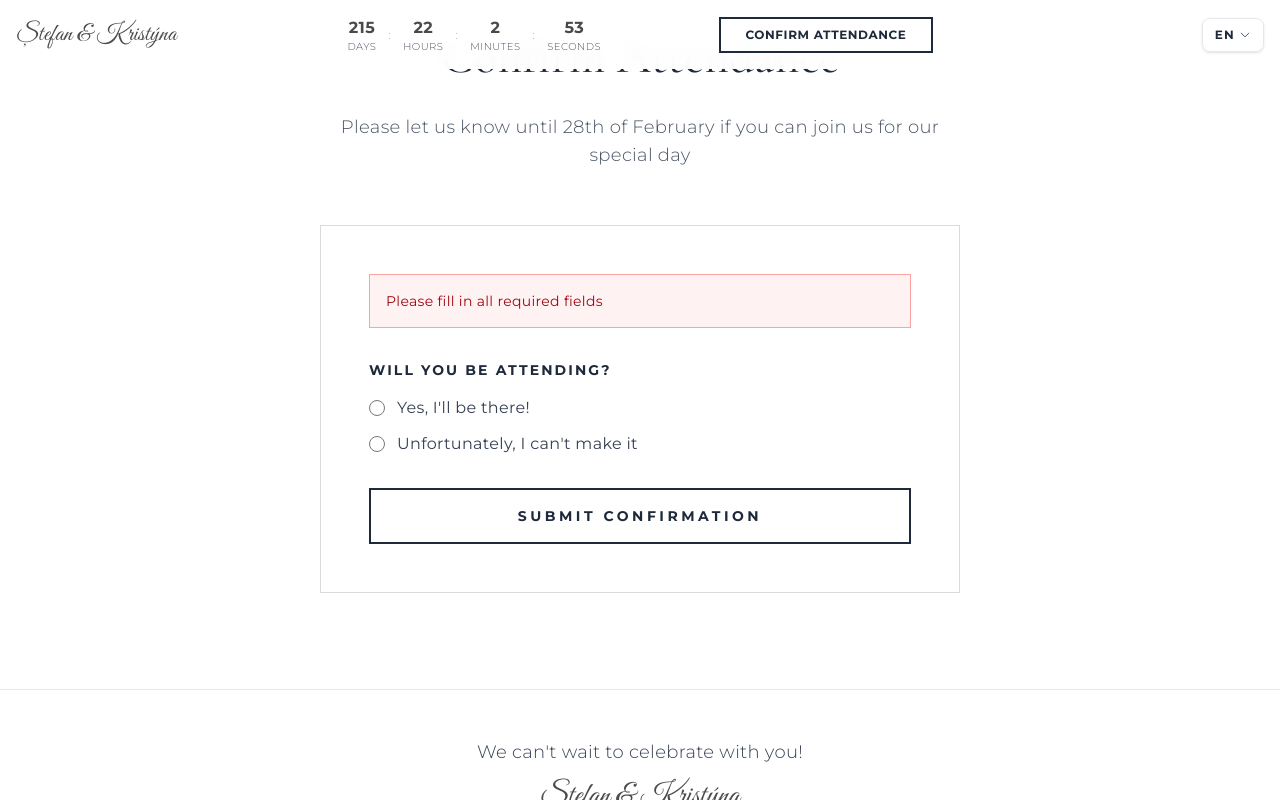
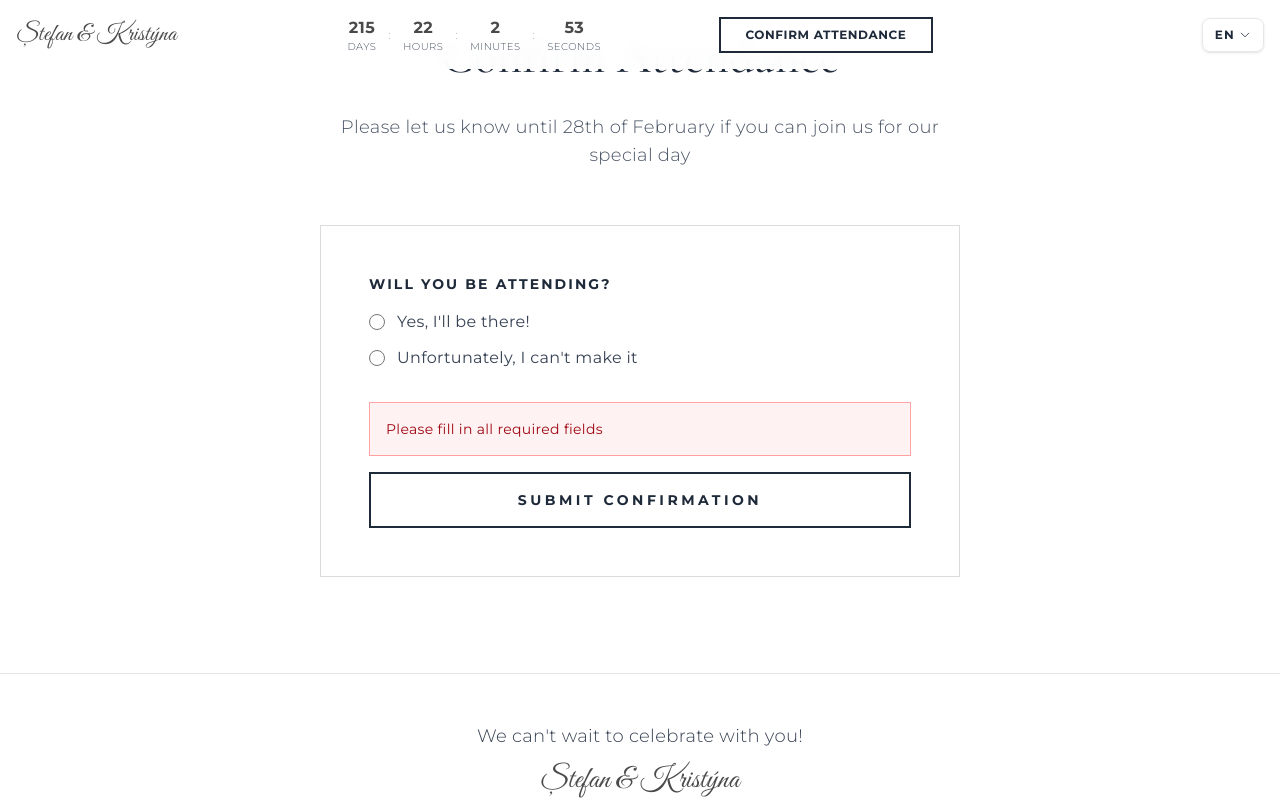
Before and after one commit to srflorea/wedding-website, a Next.js app: page /en in a window 1280 px wide. Both pictures are taken after a click on the button "SUBMIT CONFIRMATION". Shown: the part 4605-5405 px from the top of the page. Built offline with nearby package versions, Linux system fonts and the light colour scheme.

Commit message:
Moved error message

```diff
--- a/components/RSVPForm.tsx
+++ b/components/RSVPForm.tsx
@@ -99,12 +99,6 @@ export default function RSVPForm() {
           </div>
         ) : (
           <form onSubmit={handleSubmit} className="bg-white border border-accent/20 p-10 md:p-12">
-            {error && (
-              <div className="mb-8 p-4 bg-red-50 border border-red-300 text-red-800 text-sm">
-                {error}
-              </div>
-            )}
-
             <div className="mb-8">
               <label className="block text-gray-800 font-bold text-sm uppercase tracking-[0.15em] mb-4">
                 {t('attending')}
@@ -268,6 +262,12 @@ export default function RSVPForm() {
               </>
             )}
 
+            {error && (
+              <div className="mb-4 p-4 bg-red-50 border border-red-300 text-red-800 text-sm">
+                {error}
+              </div>
+            )}
+
             <button
               type="submit"
               disabled={isSubmitting}
```
